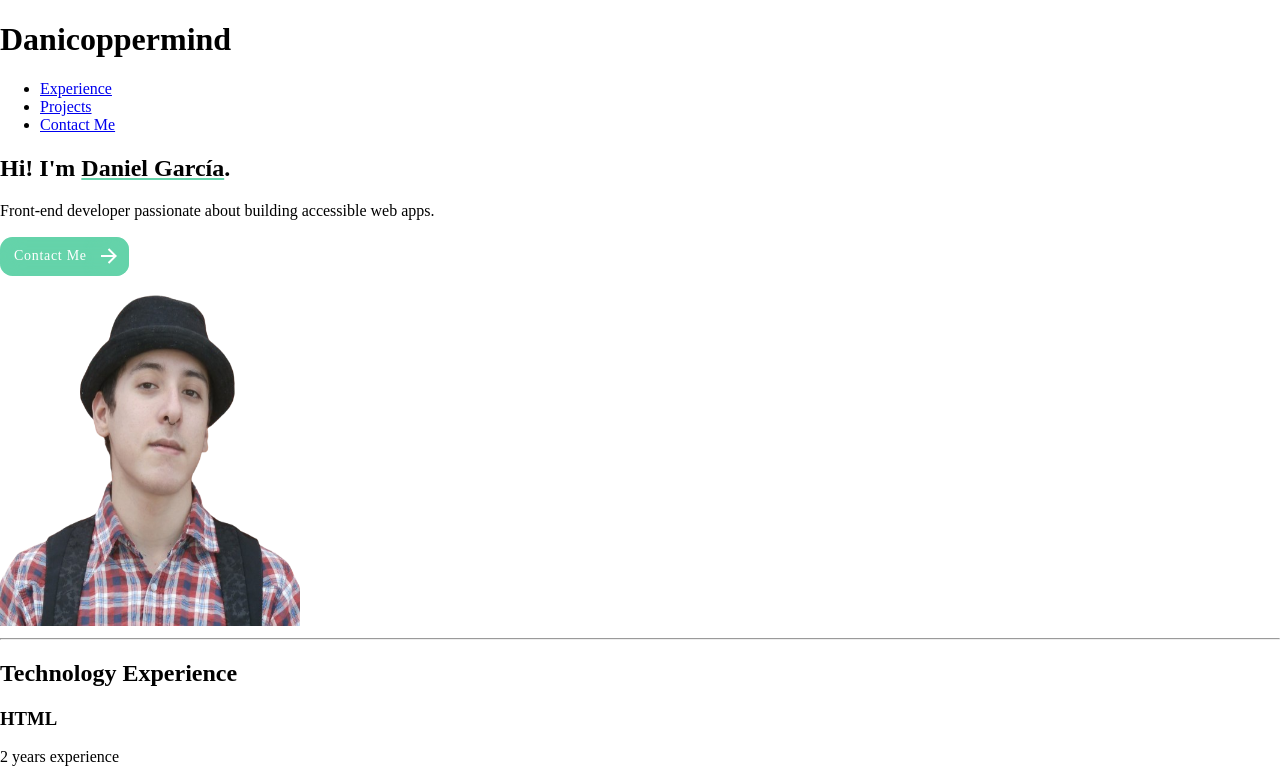
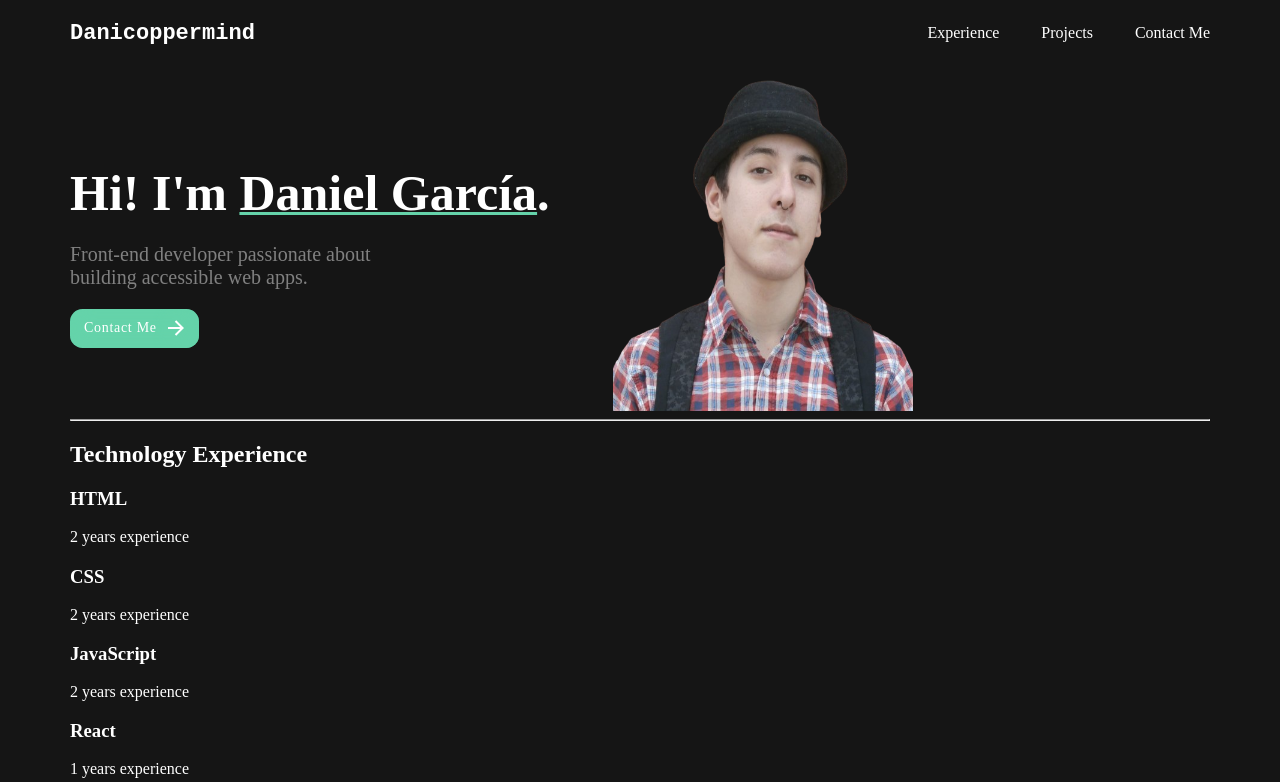
Before and after one commit to DaniCoppermind/Portfolio, a plain HTML site: page index.html in a window 1280 px wide. Shown: the top 782 px of the page. Drawn offline with Linux system fonts and the light colour scheme.

Commit message:
[ADD] navbar

```diff
--- a/styles/styles.css
+++ b/styles/styles.css
@@ -1,10 +1,84 @@
 :root {
   --background-black: #151515;
   --background-gray: #242424;
-  --font-color: #FFFFFF;
-  --underline-color: #65D3AA;
+  --font-color: #ffffff;
+  --p-color: #808080;
+  --underline-color: #65d3aa;
+}
+
+body {
+  background-color: var(--background-black);
+  color: var(--font-color);
+  font-family: 'Libre Caslon Text', serif;
+
+  padding: 6px 70px;
+}
+
+a {
+  text-decoration: none;
+}
+
+/* Navbar */
+
+#navbar {
+  display: flex;
+  align-content: center;
+  justify-content: space-between;
+}
+
+#navbar h1 {
+  font-family: monospace, serif;
+  font-size: 22px;
+}
+
+#navbar a {
+  color: var(--font-color);
+}
+
+#navbar a:hover {
+  text-decoration: underline var(--underline-color);
+}
+
+#navbar ul {
+  display: flex;
+  align-items: center;
+
+  gap: 42px;
+  list-style-type: none;
+}
+
+/* #welcome-section */
+
+#welcome-section {
+  display: flex;
+}
+
+#welcome-section div {
+  display: flex;
+  flex-direction: column;
+  justify-content: center;
+  align-items: flex-start;
+}
+
+#welcome-section h2 {
+  font-size: 50px;
+  margin-bottom: 0;
+}
+
+#welcome-section p {
+  font-size: 20px;
+  color: var(--p-color);
+  width: 60%;
 }
 
 .underline {
-  text-decoration: underline var(--underline-color);
+  text-decoration: underline var(--underline-color) 2.5px;
 }
+
+/* DESIGN PHONE */
+
+@media only screen and (max-width: 360px) {
+  body {
+    padding: 0;
+  }
+}
```
